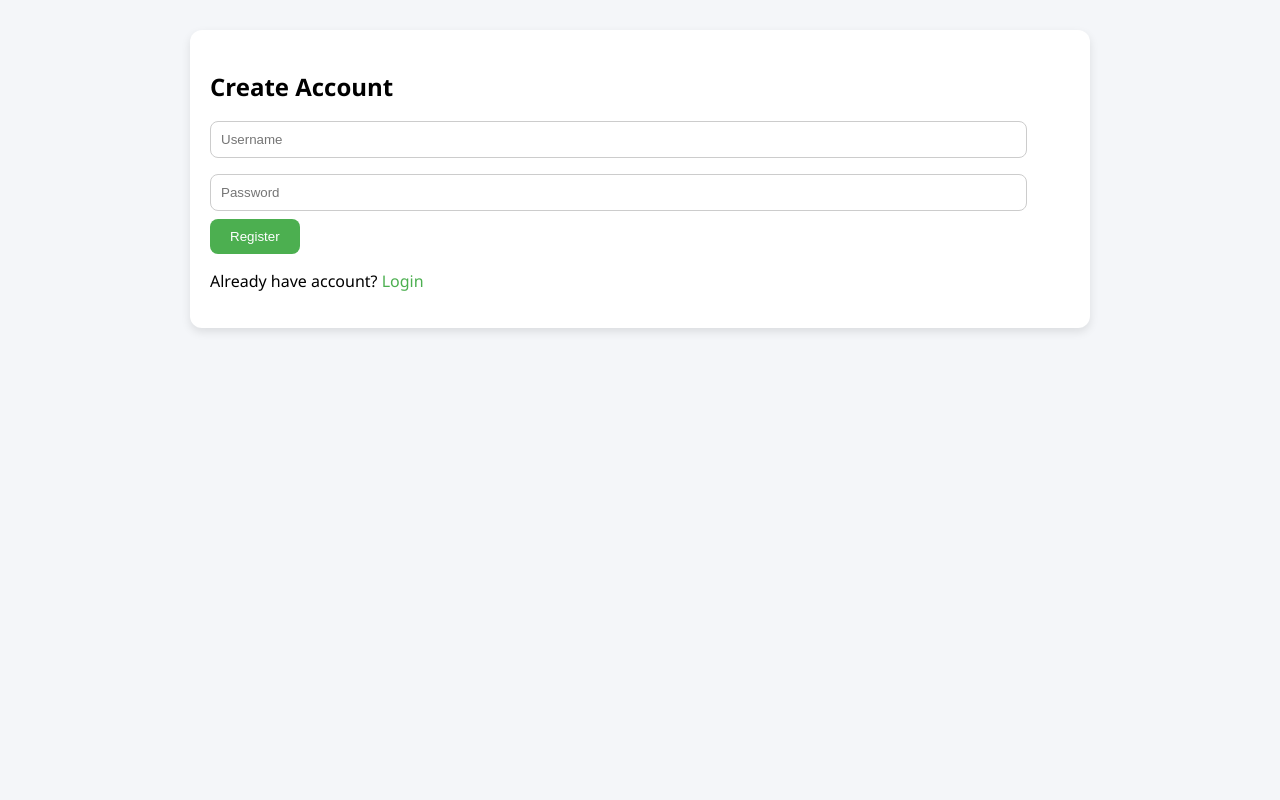
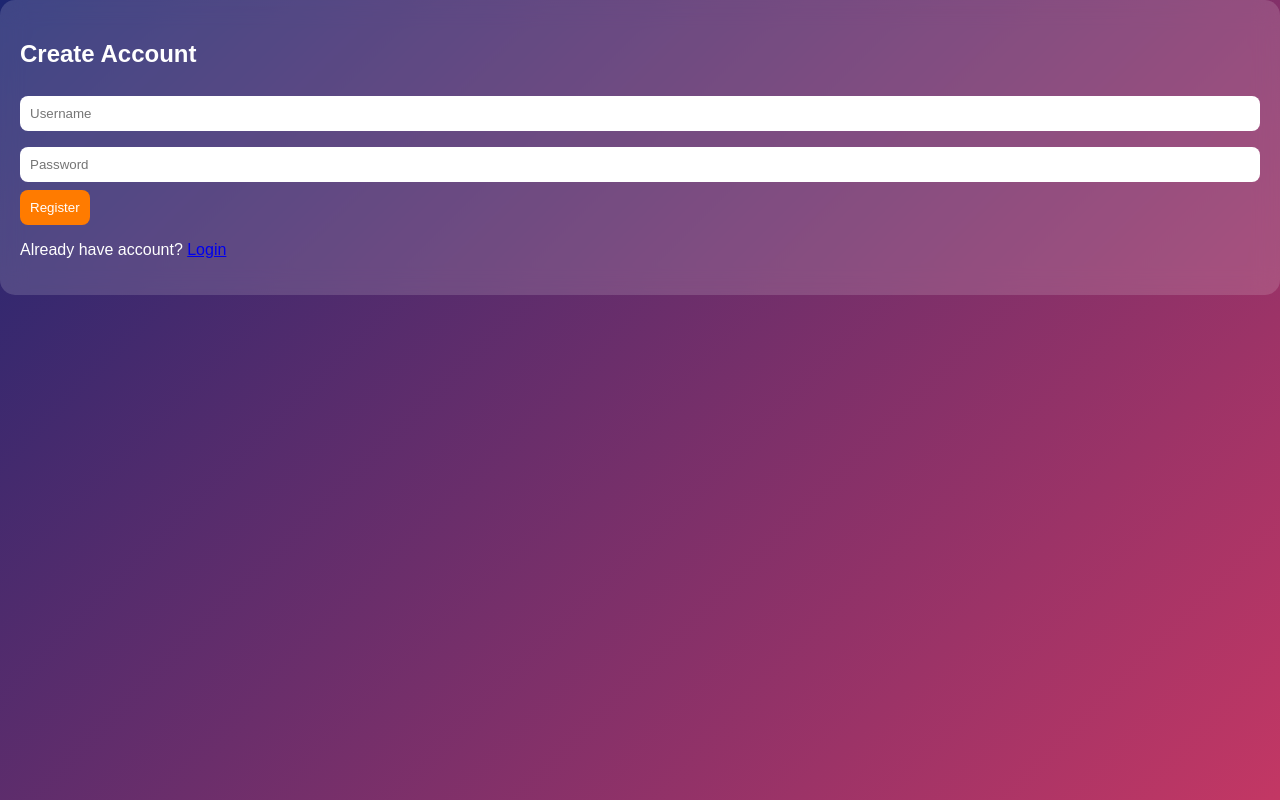
Before and after one commit to rajeshjhenkar338-byte/Fitness-app, a Flask app: page /register in a window 1280 px wide. Run offline with Flask 3, Linux system fonts and the light colour scheme.

Commit message:
Update style.css

```diff
--- a/static/style.css
+++ b/static/style.css
@@ -1,74 +1,72 @@
 body {
-  font-family: 'Segoe UI', sans-serif;
-  background: #f4f6f9;
   margin: 0;
-  padding: 0;
+  font-family: 'Poppins', sans-serif;
+  background: linear-gradient(135deg, #1d2671, #c33764);
+  color: white;
 }
 
-.container {
-  width: 90%;
-  max-width: 900px;
-  margin: auto;
-  margin-top: 30px;
+/* Sidebar */
+.sidebar {
+  width: 220px;
+  height: 100vh;
+  position: fixed;
+  background: rgba(255,255,255,0.1);
+  backdrop-filter: blur(15px);
+  padding: 20px;
+}
+
+.sidebar h2 {
+  margin-bottom: 30px;
+}
+
+.sidebar a {
+  display: block;
+  margin: 15px 0;
+  color: white;
+  text-decoration: none;
+}
+
+/* Main */
+.main {
+  margin-left: 240px;
+  padding: 20px;
 }
 
 .card {
-  background: white;
+  background: rgba(255,255,255,0.15);
+  backdrop-filter: blur(12px);
   padding: 20px;
-  margin-top: 20px;
-  border-radius: 12px;
-  box-shadow: 0 4px 10px rgba(0,0,0,0.1);
+  border-radius: 15px;
+  margin-bottom: 20px;
 }
 
-h2, h3 {
-  margin-bottom: 10px;
-}
-
+/* Inputs */
 input {
-  width: 95%;
+  width: 100%;
   padding: 10px;
   margin: 8px 0;
   border-radius: 8px;
-  border: 1px solid #ccc;
+  border: none;
 }
 
+/* Button */
 button {
-  padding: 10px 20px;
-  background: #4CAF50;
+  background: #ff7b00;
   color: white;
   border: none;
+  padding: 10px;
   border-radius: 8px;
   cursor: pointer;
 }
 
-button:hover {
-  background: #45a049;
+/* Steps */
+.steps {
+  font-size: 22px;
+  font-weight: bold;
 }
 
-a {
-  text-decoration: none;
-  color: #4CAF50;
+/* List */
+.item {
+  padding: 10px;
+  border-bottom: 1px solid rgba(255,255,255,0.2);
 }
-
-.nav {
-  background: #4CAF50;
-  padding: 15px;
-  color: white;
-  display: flex;
-  justify-content: space-between;
-}
-
-.logout {
-  color: white;
-}
-
-.list-item {
-  padding: 10px;
-  border-bottom: 1px solid #eee;
-}
-
-.steps {
-  font-size: 20px;
-  font-weight: bold;
-  color: #333;
-}
```
